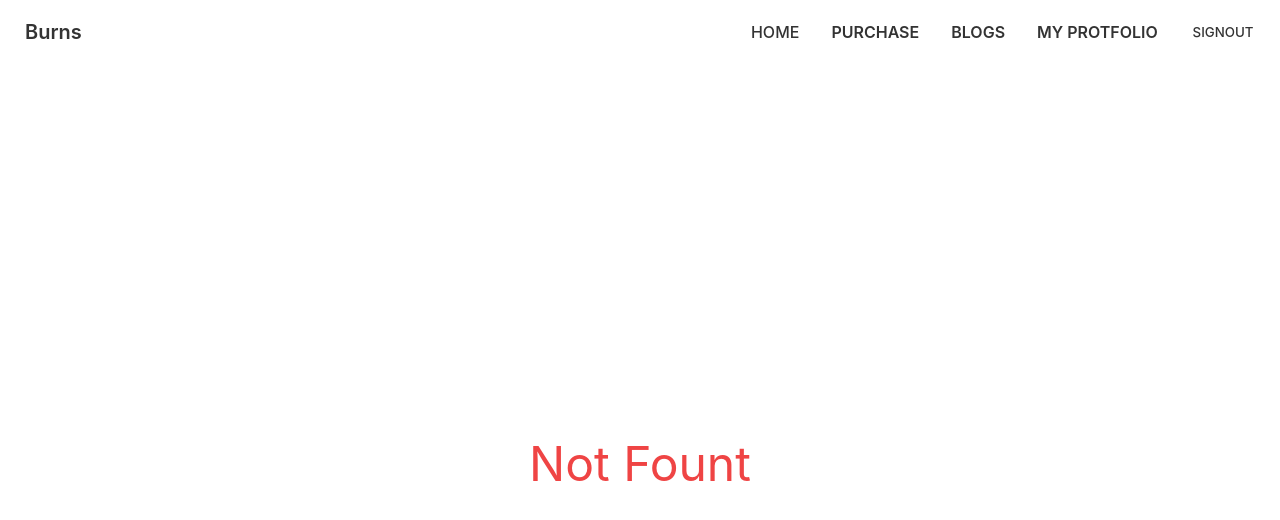
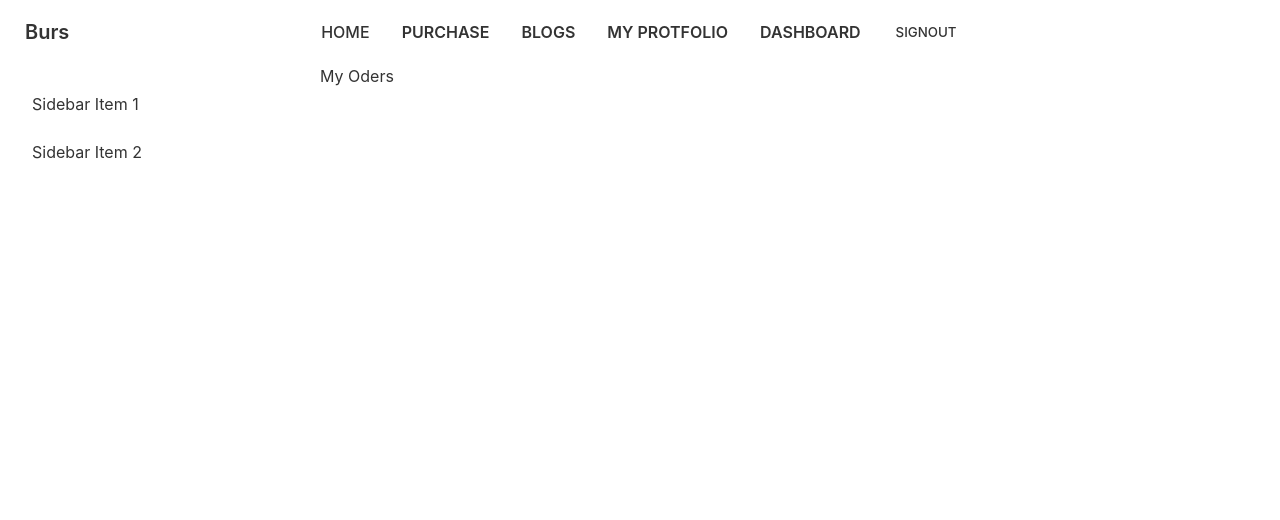
Before and after one commit to alaminarif/burns-client, a React (Create React App) app: page /dashboard in a window 1280 px wide. Shown: the top 520 px of the page. Built offline with nearby package versions, Linux system fonts and the light colour scheme; no server answers; sample sign-in values are in the browser's storage.

Commit message:
dashboard added

```diff
--- a/src/App.js
+++ b/src/App.js
@@ -9,6 +9,9 @@ import Purchase from "./Pages/Purchase/Purchase";
 import RequireAuth from "./Pages/Signin/RequireAuth";
 import Blogs from "./Pages/Blogs/Blogs";
 import MyProtfolio from "./Pages/MyProtfolio/MyProtfolio";
+import Dashboard from "./Pages/Dashboard/Dashboard";
+import MyOders from "./Pages/Dashboard/MyOders";
+import MyReviews from "./Pages/Dashboard/MyReviews";
 
 function App() {
   return (
@@ -26,6 +29,17 @@ function App() {
             </RequireAuth>
           }
         />
+        <Route
+          path="/dashboard"
+          element={
+            <RequireAuth>
+              <Dashboard />
+            </RequireAuth>
+          }
+        >
+          <Route index element={<MyOders />} />
+          <Route path="review" element={<MyReviews />} />
+        </Route>
         <Route path="/blogs" element={<Blogs />} />
         <Route path="/myprotfolio" element={<MyProtfolio />} />
         <Route path="/signin" element={<Signin />} />
--- /dev/null
+++ b/src/Pages/Dashboard/AddReviews.js
@@ -0,0 +1,11 @@
+import React from "react";
+
+const AddReviews = () => {
+  return (
+    <div>
+      <h1>Add Reviews</h1>
+    </div>
+  );
+};
+
+export default AddReviews;
--- /dev/null
+++ b/src/Pages/Dashboard/Dashboard.js
@@ -0,0 +1,31 @@
+import React from "react";
+import { Link, Outlet } from "react-router-dom";
+
+const Dashboard = () => {
+  return (
+    <div class="drawer drawer-mobile">
+      <input id="dashboard-sidebar" type="checkbox" class="drawer-toggle" />
+      <div class="drawer-content ">
+        <Outlet />
+        {/* <!-- Page content here --> */}
+        <label htmlFor="dashboard-sidebar" class="btn btn-primary drawer-button lg:hidden">
+          Open drawer
+        </label>
+      </div>
+      <div class="drawer-side">
+        <label htmlFor="dashboard-sidebar" class="drawer-overlay"></label>
+        <ul class="menu p-4 overflow-y-auto w-80 bg-base-100 text-base-content">
+          {/* <!-- Sidebar content here --> */}
+          <li>
+            <Link to="/dashboard">Sidebar Item 1</Link>
+          </li>
+          <li>
+            <Link to="/dashboard/review">Sidebar Item 2</Link>
+          </li>
+        </ul>
+      </div>
+    </div>
+  );
+};
+
+export default Dashboard;
--- /dev/null
+++ b/src/Pages/Dashboard/MyOders.js
@@ -0,0 +1,11 @@
+import React from "react";
+
+const MyOders = () => {
+  return (
+    <div>
+      <h1>My Oders</h1>
+    </div>
+  );
+};
+
+export default MyOders;
--- /dev/null
+++ b/src/Pages/Dashboard/MyReviews.js
@@ -0,0 +1,11 @@
+import React from "react";
+
+const MyReviews = () => {
+  return (
+    <div>
+      <h1>My Reviews</h1>
+    </div>
+  );
+};
+
+export default MyReviews;
--- a/src/Pages/Purchase/Purchase.js
+++ b/src/Pages/Purchase/Purchase.js
@@ -1,9 +1,10 @@
 import React from "react";
+import PurchaseModal from "./PurchaseModal";
 
 const Purchase = () => {
   return (
     <div>
-      <h2 className="text-red-500">Purchase</h2>
+      <PurchaseModal />
     </div>
   );
 };
--- /dev/null
+++ b/src/Pages/Purchase/PurchaseModal.js
@@ -0,0 +1,23 @@
+import React from "react";
+
+const PurchaseModal = () => {
+  return (
+    <div>
+      this is modal
+      <input type="checkbox" id="purchase-modal" class="modal-toggle" />
+      <div class="modal modal-bottom sm:modal-middle">
+        <div class="modal-box">
+          <h3 class="font-bold text-lg">Congratulations random Interner user!</h3>
+          <p class="py-4">You've been selected for a chance to get one year of subscription to use Wikipedia for free!</p>
+          <div class="modal-action">
+            <label htmlFor="purchase-modal" class="btn">
+              Yay!
+            </label>
+          </div>
+        </div>
+      </div>
+    </div>
+  );
+};
+
+export default PurchaseModal;
--- a/src/Pages/Share/Navbar.js
+++ b/src/Pages/Share/Navbar.js
@@ -17,6 +17,7 @@ const Navbar = () => {
           Home
         </Link>
       </li>
+
       <li>
         <Link to="/purchase" className="uppercase font-semibold ">
           Purchase
@@ -32,6 +33,13 @@ const Navbar = () => {
           my protfolio
         </Link>
       </li>
+      {user && (
+        <li>
+          <Link to="/dashboard" className="uppercase font-semibold ">
+            Dashboard
+          </Link>
+        </li>
+      )}
       <li>
         {user ? (
           <button class="btn btn-ghost font-medium" onClick={logout}>
@@ -47,24 +55,29 @@ const Navbar = () => {
   );
 
   return (
-    <div class="navbar bg-base-100">
-      <div class="navbar-start">
-        <div class="dropdown">
-          <label tabIndex="0" class="btn btn-ghost lg:hidden">
-            <svg xmlns="http://www.w3.org/2000/svg" class="h-5 w-5" fill="none" viewBox="0 0 24 24" stroke="currentColor">
+    <div className="navbar bg-base-100">
+      <div className="navbar-start">
+        <div className="dropdown">
+          <label tabIndex="0" className="btn btn-ghost lg:hidden">
+            <svg xmlns="http://www.w3.org/2000/svg" className="h-5 w-5" fill="none" viewBox="0 0 24 24" stroke="currentColor">
               <path strokeLinecap="round" strokeLinejoin="round" strokeWidth="2" d="M4 6h16M4 12h8m-8 6h16" />
             </svg>
           </label>
-          <ul tabIndex="0" class="menu menu-compact dropdown-content mt-3 p-2 shadow bg-base-100 rounded-box w-52">
+          <ul tabIndex="0" className="menu menu-compact dropdown-content mt-3 p-2 shadow bg-base-100 rounded-box w-52">
             {menuItems}
           </ul>
         </div>
-        <Link to="/" class="btn btn-ghost normal-case text-xl">
-          Burns
-        </Link>
+        <a className="btn btn-ghost normal-case text-xl">Burs</a>
       </div>
-      <div class="navbar-end hidden lg:flex">
-        <ul class="menu menu-horizontal p-0">{menuItems}</ul>
+      <div className="navbar-center hidden lg:flex">
+        <ul className="menu menu-horizontal p-0">{menuItems}</ul>
+      </div>
+      <div className="navbar-end">
+        <label tabIndex="1" htmlFor="dashboard-sidebar" className="btn btn-ghost lg:hidden">
+          <svg xmlns="http://www.w3.org/2000/svg" className="h-5 w-5" fill="none" viewBox="0 0 24 24" stroke="currentColor">
+            <path strokeLinecap="round" strokeLinejoin="round" strokeWidth="2" d="M4 6h16M4 12h8m-8 6h16" />
+          </svg>
+        </label>
       </div>
     </div>
   );
```
